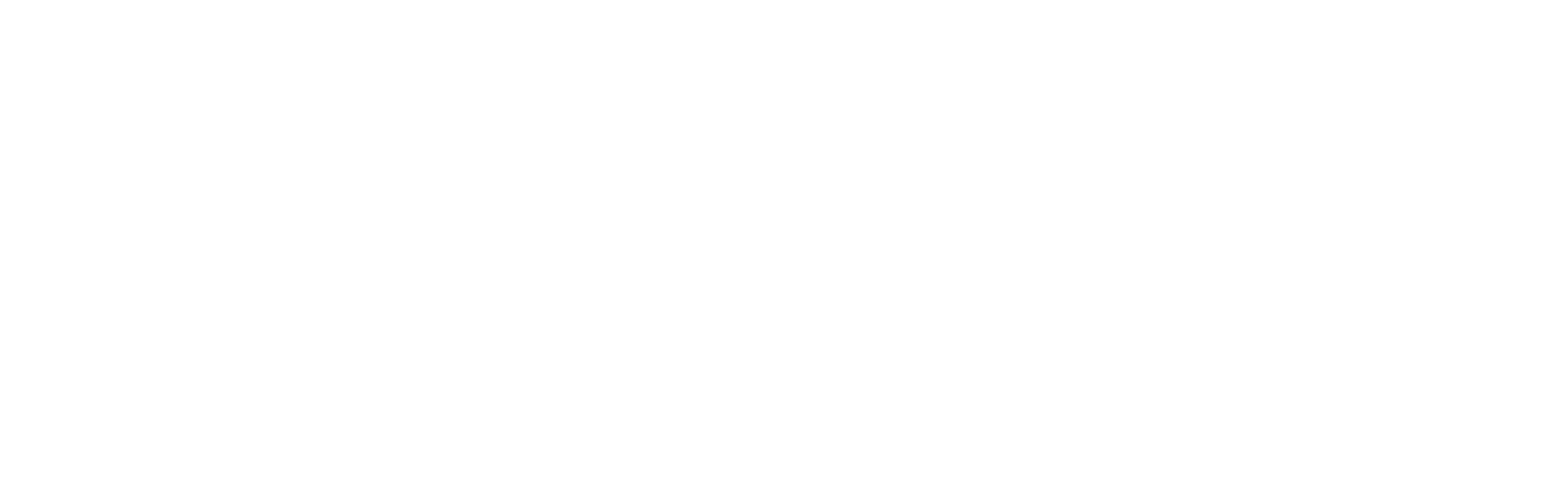
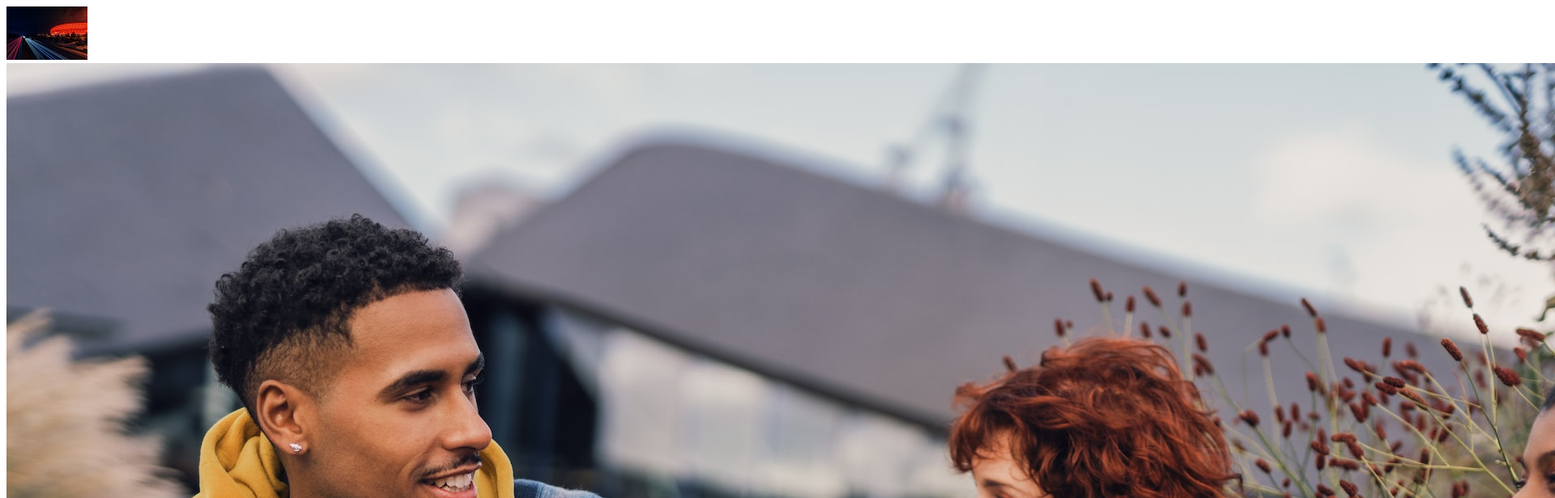
Before and after one commit to sun-n-y/position_Float_MediaQueries, a plain HTML site: page index.html in a window 1280 px wide. Shown: the top 616 px of the page at 81% size, 1920 px wide, since content can reach past the window. Drawn offline with Linux system fonts and the light colour scheme.

Commit message:
add html structure for z index

```diff
--- a/index.html
+++ b/index.html
@@ -7,5 +7,11 @@
     <link rel="stylesheet" href="./main.css" />
     <title>Postion, Float, Media Queries</title>
   </head>
-  <body></body>
+  <body>
+    <div class="banner">
+      <img src="./images/small-image.jpeg" class="one" alt="" />
+      <img src="./images/people.jpg" class="two" alt="" />
+      <img src="./images/food.jpg" class="three" alt="" />
+    </div>
+  </body>
 </html>
--- a/main.css
+++ b/main.css
@@ -1 +1 @@
-/* Postion, Float, Media Queries:  */
+/* z index  */
```
